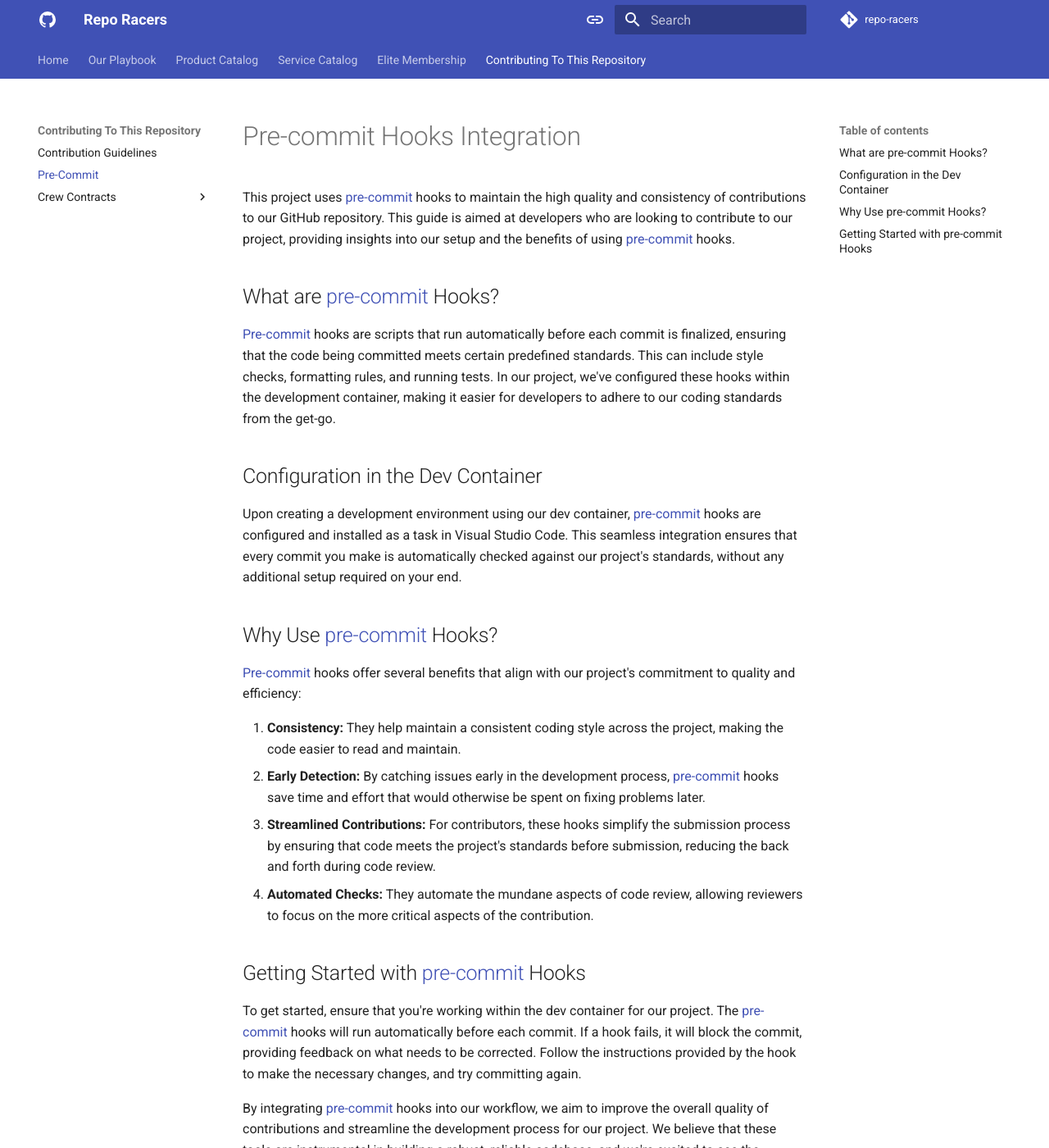
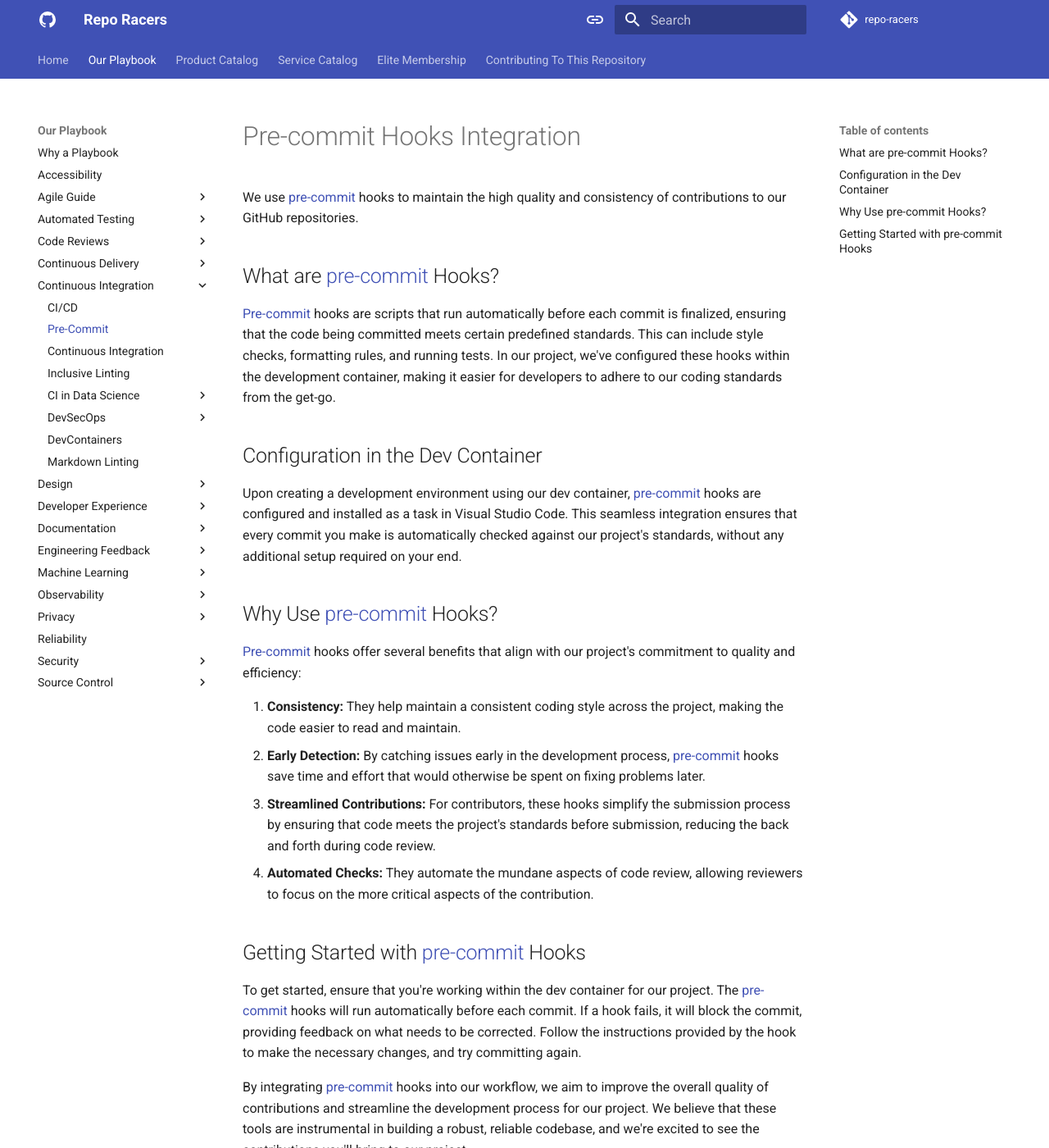
Before and after one commit to repo-racers/repo-racers, an MkDocs documentation site: the page built from docs/playbook/continuous_integration/pre_commit.md, in a window 1280 px wide and 1400 px high. Shown: the whole window at 82% size. Built offline with MkDocs 1.6.1 and Material for MkDocs 9.7.7, drawn with Linux system fonts in a browser that asks for light colours; comment, search, counter and statistics services are not loaded; some of the changed text lies outside the part shown.

Commit message:
move pre-commit

```diff
--- a/docs/contributing/pre_commit.md
+++ b/docs/playbook/continuous_integration/pre_commit.md
@@ -1,6 +1,6 @@
 # Pre-commit Hooks Integration
 
-This project uses [pre-commit](https://pre-commit.com) hooks to maintain the high quality and consistency of contributions to our GitHub repository. This guide is aimed at developers who are looking to contribute to our project, providing insights into our setup and the benefits of using [pre-commit](https://pre-commit.com) hooks.
+We use [pre-commit](https://pre-commit.com) hooks to maintain the high quality and consistency of contributions to our GitHub repositories.
 
 ## What are [pre-commit](https://pre-commit.com) Hooks?
 
--- a/mkdocs.yml
+++ b/mkdocs.yml
@@ -164,6 +164,7 @@ nav:
           - Secrets Management: 'playbook/continuous_delivery/secrets_management/secrets_management.md'
       - Continuous Integration:
           - 'CI/CD': 'playbook/continuous_integration/CICD.md'
+          - 'Pre-Commit': 'playbook/continuous_integration/pre_commit.md'
           - 'Continuous Integration': 'playbook/continuous_integration/continuous_integration.md'
           - 'Inclusive Linting': 'playbook/continuous_integration/inclusive_linting.md'
           - CI in Data Science:
@@ -348,7 +349,6 @@ nav:
   - Elite Membership: elite_membership/elite_membership.md
   - Contributing To This Repository:
       - 'Contribution Guidelines': 'contributing/contribution_guidelines.md'
-      - 'Pre-Commit': 'contributing/pre_commit.md'
       - Crew Contracts:
           - 'Crew Manifesto': 'crew_contracts/crew_manifesto.md'
           - 'Definition of Ready': 'crew_contracts/definition_of_ready.md'
```
